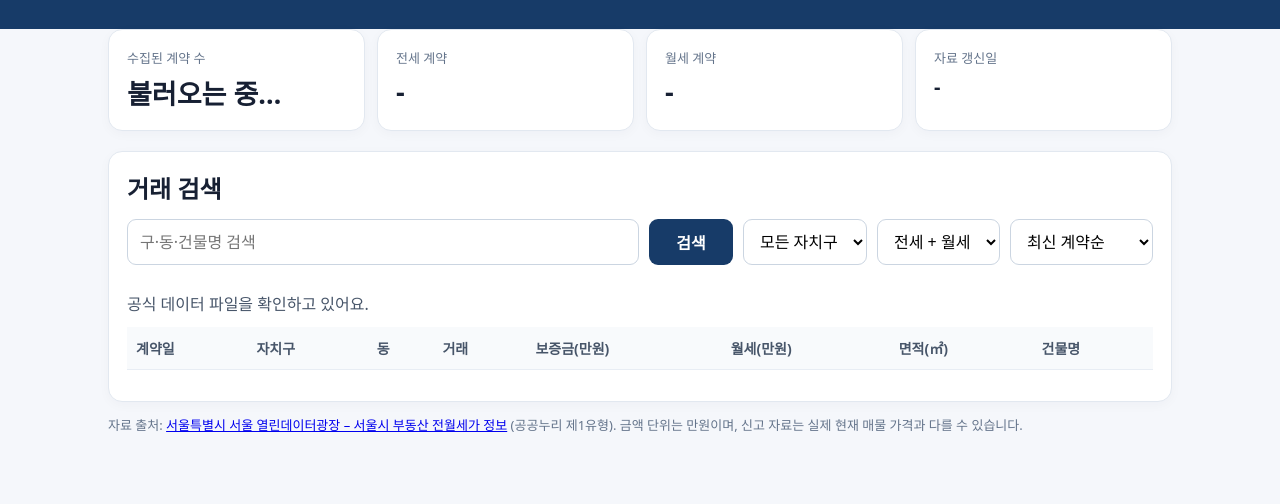
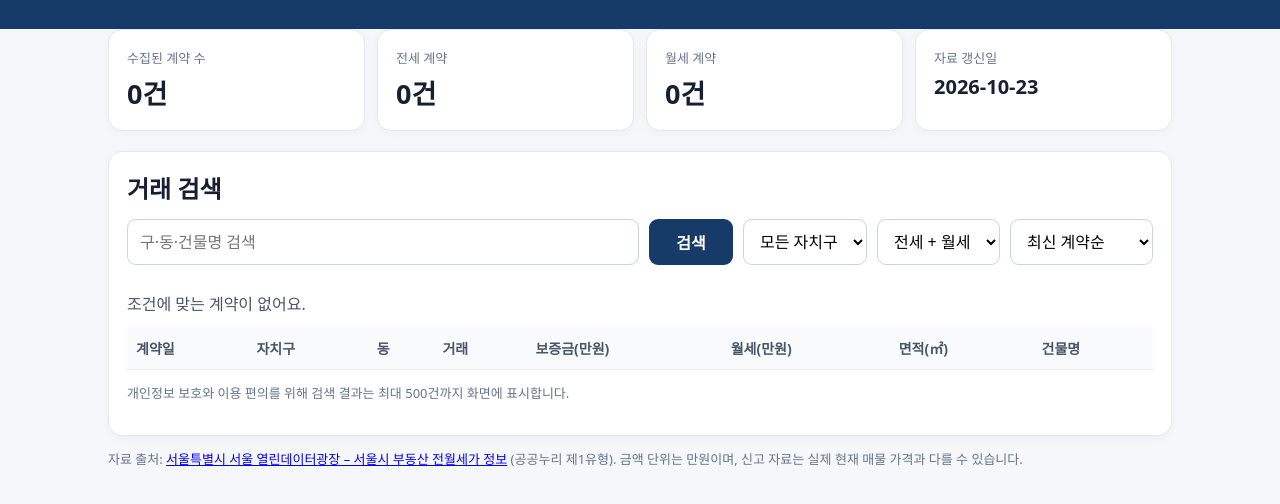
Before and after one commit to 91580215/seoul-rent-crawler, a plain HTML site: page docs/index.html in a window 1280 px wide. Shown: the part 122-626 px from the top of the page. Drawn offline with Linux system fonts and the light colour scheme.

Commit message:
Fix JavaScript line breaks so search controls work

```diff
--- a/docs/index.html
+++ b/docs/index.html
@@ -64,7 +64,9 @@ function render(){
  $('foot').textContent='개인정보 보호와 이용 편의를 위해 검색 결과는 최대 500건까지 화면에 표시합니다.';
 }
 function esc(v){return String(v??'').replace(/[&<>"']/g,c=>({'&':'&amp;','<':'&lt;','>':'&gt;','"':'&quot;',"'":'&#39;'}[c]));}
-['search','district','kind','sort'].forEach(id=>$(id).addEventListener(id==='search'?'input':'change',render));\n$('searchBtn').addEventListener('click',render);\n$('search').addEventListener('keydown',event=>{if(event.key==='Enter')render()});
+['search','district','kind','sort'].forEach(id=>$(id).addEventListener(id==='search'?'input':'change',render));
+$('searchBtn').addEventListener('click',render);
+$('search').addEventListener('keydown',event=>{if(event.key==='Enter')render()});
 fetch('./data.json').then(r=>{if(!r.ok)throw Error('data.json 파일이 아직 없어요.');return r.json()}).then(data=>{
  all=data.records||[];$('total').textContent=all.length.toLocaleString()+'건';
  $('jeonse').textContent=all.filter(r=>String(r.rent_type).includes('전세')).length.toLocaleString()+'건';
```
